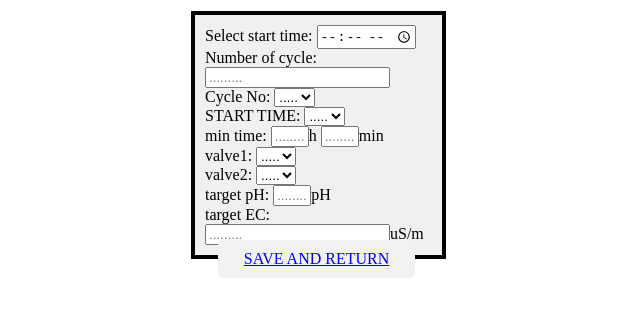
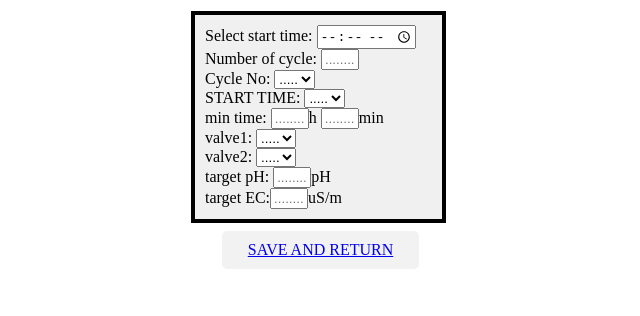
Before and after one commit to loc23042001/ferti3, a plain HTML site: page index.html in a window 1280 px wide. Shown: the part 208-524 px from the top of the page, without its empty margins (302-942 px from the left). Drawn offline with Linux system fonts and the light colour scheme.

Commit message:
Update style2.css

```diff
--- a/style2.css
+++ b/style2.css
@@ -21,8 +21,8 @@
 	background-color: #f2f2f2;
 	padding: 10px;
 	position: absolute;
-	left: 520px;
-	top: 448px;
+	left: 524px;
+	top: 439px;
 	width: 177px;
 }
 .submit a:hover{
@@ -49,10 +49,10 @@
 #valve2{
 	width:40px;
 }
-#fname{
+#fname4{
 	width:30px;
 }
-#EC{
+#cycle{
 	width:30px;
 }
 i{
```
